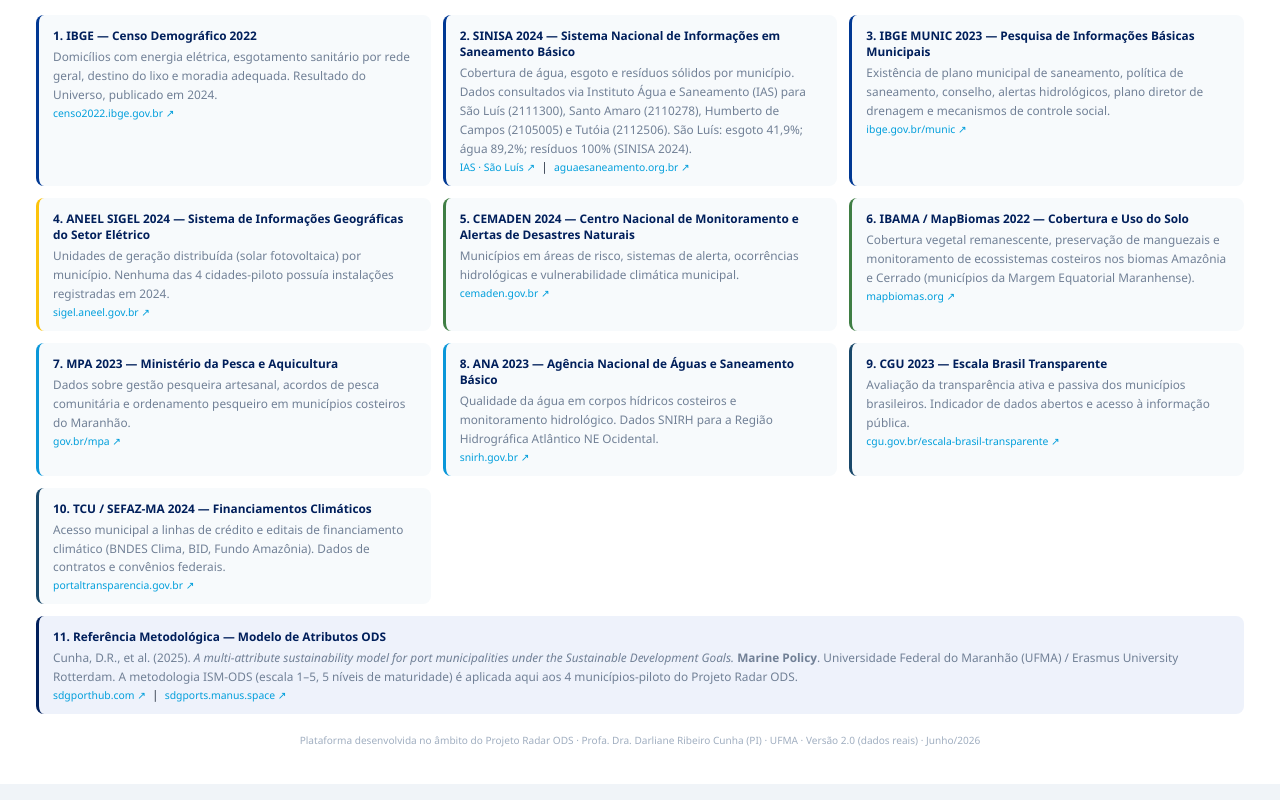
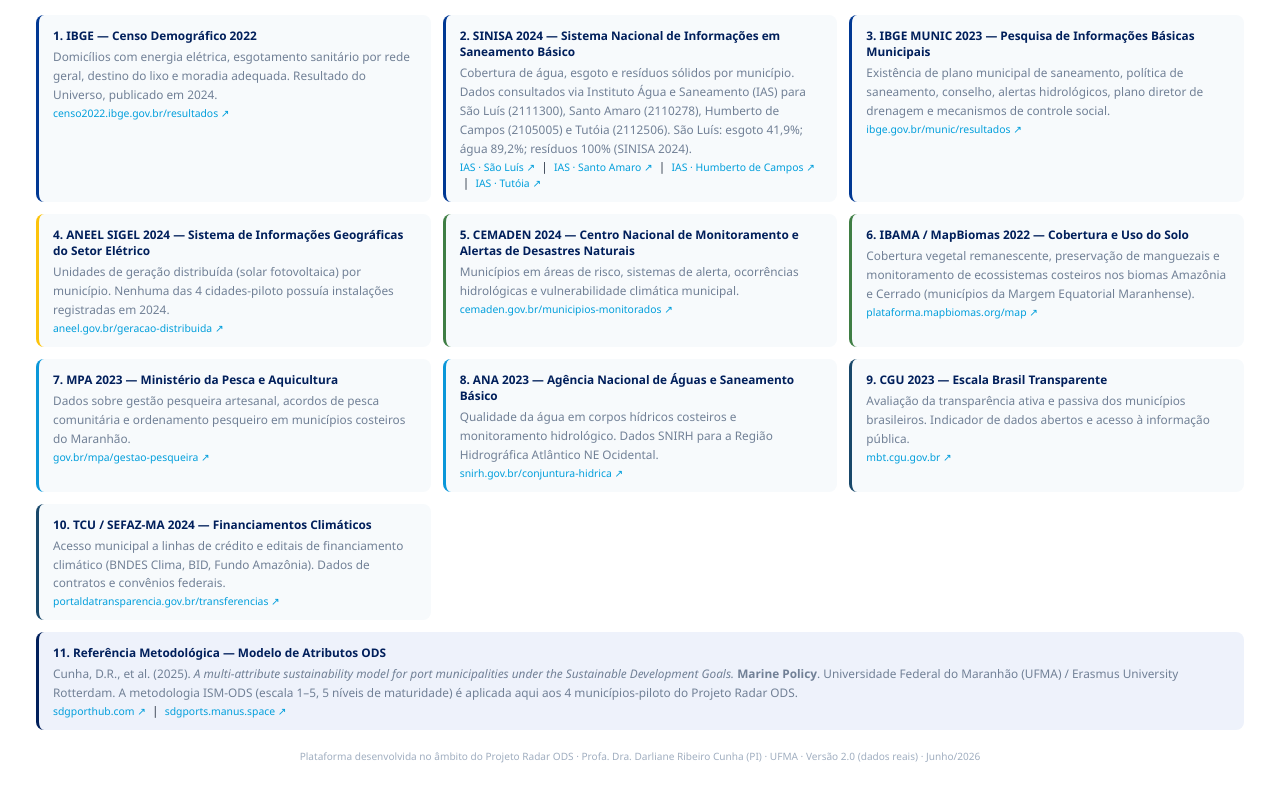
Before and after one commit to darlianecunha/radarods, a plain HTML site: page index.html in a window 1280 px wide. Shown: the part 1024-1824 px from the top of the page. Drawn offline with nearby package versions, Linux system fonts and the light colour scheme.

Commit message:
Add files via upload

```diff
--- a/index.html
+++ b/index.html
@@ -996,7 +996,7 @@
     <div style="background:#f7fafc;border-radius:8px;padding:12px 14px;border-left:3px solid #003893">
       <div style="font-weight:700;color:#001f5b;margin-bottom:4px">1. IBGE — Censo Demográfico 2022</div>
       <div style="color:#718096;line-height:1.6">Domicílios com energia elétrica, esgotamento sanitário por rede geral, destino do lixo e moradia adequada. Resultado do Universo, publicado em 2024.</div>
-      <a href="https://censo2022.ibge.gov.br" target="_blank" style="color:#009EDB;text-decoration:none;font-size:.65rem">censo2022.ibge.gov.br ↗</a>
+      <a href="https://censo2022.ibge.gov.br/resultados.html" target="_blank" style="color:#009EDB;text-decoration:none;font-size:.65rem">censo2022.ibge.gov.br/resultados ↗</a>
     </div>
 
     <div style="background:#f7fafc;border-radius:8px;padding:12px 14px;border-left:3px solid #003893">
@@ -1004,55 +1004,59 @@
       <div style="color:#718096;line-height:1.6">Cobertura de água, esgoto e resíduos sólidos por município. Dados consultados via Instituto Água e Saneamento (IAS) para São Luís (2111300), Santo Amaro (2110278), Humberto de Campos (2105005) e Tutóia (2112506). São Luís: esgoto 41,9%; água 89,2%; resíduos 100% (SINISA 2024).</div>
       <a href="https://www.aguaesaneamento.org.br/municipios-e-saneamento/ma/sao-luis" target="_blank" style="color:#009EDB;text-decoration:none;font-size:.65rem">IAS · São Luís ↗</a>
       &nbsp;|&nbsp;
-      <a href="https://www.aguaesaneamento.org.br/municipios-e-saneamento" target="_blank" style="color:#009EDB;text-decoration:none;font-size:.65rem">aguaesaneamento.org.br ↗</a>
+      <a href="https://www.aguaesaneamento.org.br/municipios-e-saneamento/ma/santo-amaro" target="_blank" style="color:#009EDB;text-decoration:none;font-size:.65rem">IAS · Santo Amaro ↗</a>
+      &nbsp;|&nbsp;
+      <a href="https://www.aguaesaneamento.org.br/municipios-e-saneamento/ma/humberto-de-campos" target="_blank" style="color:#009EDB;text-decoration:none;font-size:.65rem">IAS · Humberto de Campos ↗</a>
+      &nbsp;|&nbsp;
+      <a href="https://www.aguaesaneamento.org.br/municipios-e-saneamento/ma/tutoia" target="_blank" style="color:#009EDB;text-decoration:none;font-size:.65rem">IAS · Tutóia ↗</a>
     </div>
 
     <div style="background:#f7fafc;border-radius:8px;padding:12px 14px;border-left:3px solid #003893">
       <div style="font-weight:700;color:#001f5b;margin-bottom:4px">3. IBGE MUNIC 2023 — Pesquisa de Informações Básicas Municipais</div>
       <div style="color:#718096;line-height:1.6">Existência de plano municipal de saneamento, política de saneamento, conselho, alertas hidrológicos, plano diretor de drenagem e mecanismos de controle social.</div>
-      <a href="https://www.ibge.gov.br/estatisticas/sociais/saude/10586-pesquisa-de-informacoes-basicas-municipais.html" target="_blank" style="color:#009EDB;text-decoration:none;font-size:.65rem">ibge.gov.br/munic ↗</a>
+      <a href="https://www.ibge.gov.br/estatisticas/sociais/saude/10586-pesquisa-de-informacoes-basicas-municipais.html?=&t=resultados" target="_blank" style="color:#009EDB;text-decoration:none;font-size:.65rem">ibge.gov.br/munic/resultados ↗</a>
     </div>
 
     <div style="background:#f7fafc;border-radius:8px;padding:12px 14px;border-left:3px solid #FCC30B">
       <div style="font-weight:700;color:#001f5b;margin-bottom:4px">4. ANEEL SIGEL 2024 — Sistema de Informações Geográficas do Setor Elétrico</div>
       <div style="color:#718096;line-height:1.6">Unidades de geração distribuída (solar fotovoltaica) por município. Nenhuma das 4 cidades-piloto possuía instalações registradas em 2024.</div>
-      <a href="https://sigel.aneel.gov.br/portal/home/" target="_blank" style="color:#009EDB;text-decoration:none;font-size:.65rem">sigel.aneel.gov.br ↗</a>
+      <a href="https://www.aneel.gov.br/geracao-distribuida" target="_blank" style="color:#009EDB;text-decoration:none;font-size:.65rem">aneel.gov.br/geracao-distribuida ↗</a>
     </div>
 
     <div style="background:#f7fafc;border-radius:8px;padding:12px 14px;border-left:3px solid #3F7E44">
       <div style="font-weight:700;color:#001f5b;margin-bottom:4px">5. CEMADEN 2024 — Centro Nacional de Monitoramento e Alertas de Desastres Naturais</div>
       <div style="color:#718096;line-height:1.6">Municípios em áreas de risco, sistemas de alerta, ocorrências hidrológicas e vulnerabilidade climática municipal.</div>
-      <a href="https://www.cemaden.gov.br/municipios-em-areas-de-risco/" target="_blank" style="color:#009EDB;text-decoration:none;font-size:.65rem">cemaden.gov.br ↗</a>
+      <a href="https://www.cemaden.gov.br/municipios-monitorados/" target="_blank" style="color:#009EDB;text-decoration:none;font-size:.65rem">cemaden.gov.br/municipios-monitorados ↗</a>
     </div>
 
     <div style="background:#f7fafc;border-radius:8px;padding:12px 14px;border-left:3px solid #3F7E44">
       <div style="font-weight:700;color:#001f5b;margin-bottom:4px">6. IBAMA / MapBiomas 2022 — Cobertura e Uso do Solo</div>
       <div style="color:#718096;line-height:1.6">Cobertura vegetal remanescente, preservação de manguezais e monitoramento de ecossistemas costeiros nos biomas Amazônia e Cerrado (municípios da Margem Equatorial Maranhense).</div>
-      <a href="https://mapbiomas.org" target="_blank" style="color:#009EDB;text-decoration:none;font-size:.65rem">mapbiomas.org ↗</a>
+      <a href="https://plataforma.mapbiomas.org/map" target="_blank" style="color:#009EDB;text-decoration:none;font-size:.65rem">plataforma.mapbiomas.org/map ↗</a>
     </div>
 
     <div style="background:#f7fafc;border-radius:8px;padding:12px 14px;border-left:3px solid #0A97D9">
       <div style="font-weight:700;color:#001f5b;margin-bottom:4px">7. MPA 2023 — Ministério da Pesca e Aquicultura</div>
       <div style="color:#718096;line-height:1.6">Dados sobre gestão pesqueira artesanal, acordos de pesca comunitária e ordenamento pesqueiro em municípios costeiros do Maranhão.</div>
-      <a href="https://www.gov.br/mpa" target="_blank" style="color:#009EDB;text-decoration:none;font-size:.65rem">gov.br/mpa ↗</a>
+      <a href="https://www.gov.br/mpa/pt-br/assuntos/aquicultura-e-pesca/gestao-do-uso-sustentavel-dos-recursos-pesqueiros" target="_blank" style="color:#009EDB;text-decoration:none;font-size:.65rem">gov.br/mpa/gestao-pesqueira ↗</a>
     </div>
 
     <div style="background:#f7fafc;border-radius:8px;padding:12px 14px;border-left:3px solid #0A97D9">
       <div style="font-weight:700;color:#001f5b;margin-bottom:4px">8. ANA 2023 — Agência Nacional de Águas e Saneamento Básico</div>
       <div style="color:#718096;line-height:1.6">Qualidade da água em corpos hídricos costeiros e monitoramento hidrológico. Dados SNIRH para a Região Hidrográfica Atlântico NE Ocidental.</div>
-      <a href="https://www.snirh.gov.br/portal/snirh" target="_blank" style="color:#009EDB;text-decoration:none;font-size:.65rem">snirh.gov.br ↗</a>
+      <a href="https://www.snirh.gov.br/portal/centrais-de-conteudo/conjuntura-dos-recursos-hidricos" target="_blank" style="color:#009EDB;text-decoration:none;font-size:.65rem">snirh.gov.br/conjuntura-hidrica ↗</a>
     </div>
 
     <div style="background:#f7fafc;border-radius:8px;padding:12px 14px;border-left:3px solid #19486A">
       <div style="font-weight:700;color:#001f5b;margin-bottom:4px">9. CGU 2023 — Escala Brasil Transparente</div>
       <div style="color:#718096;line-height:1.6">Avaliação da transparência ativa e passiva dos municípios brasileiros. Indicador de dados abertos e acesso à informação pública.</div>
-      <a href="https://www.cgu.gov.br/assuntos/transparencia-publica/escala-brasil-transparente" target="_blank" style="color:#009EDB;text-decoration:none;font-size:.65rem">cgu.gov.br/escala-brasil-transparente ↗</a>
+      <a href="https://mbt.cgu.gov.br" target="_blank" style="color:#009EDB;text-decoration:none;font-size:.65rem">mbt.cgu.gov.br ↗</a>
     </div>
 
     <div style="background:#f7fafc;border-radius:8px;padding:12px 14px;border-left:3px solid #19486A">
       <div style="font-weight:700;color:#001f5b;margin-bottom:4px">10. TCU / SEFAZ-MA 2024 — Financiamentos Climáticos</div>
       <div style="color:#718096;line-height:1.6">Acesso municipal a linhas de crédito e editais de financiamento climático (BNDES Clima, BID, Fundo Amazônia). Dados de contratos e convênios federais.</div>
-      <a href="https://www.portaltransparencia.gov.br" target="_blank" style="color:#009EDB;text-decoration:none;font-size:.65rem">portaltransparencia.gov.br ↗</a>
+      <a href="https://portaldatransparencia.gov.br/transferencias/consulta" target="_blank" style="color:#009EDB;text-decoration:none;font-size:.65rem">portaldatransparencia.gov.br/transferencias ↗</a>
     </div>
 
     <div style="background:#eef2fb;border-radius:8px;padding:12px 14px;border-left:3px solid #001f5b;grid-column:1/-1">
```
